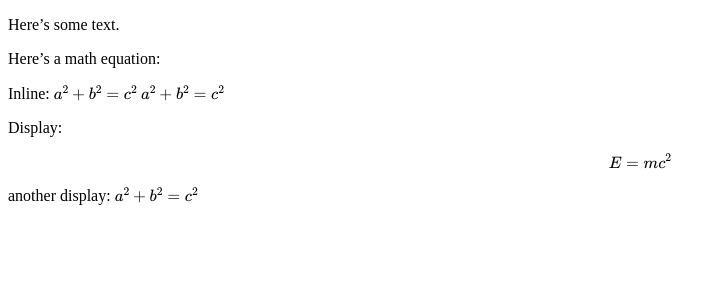
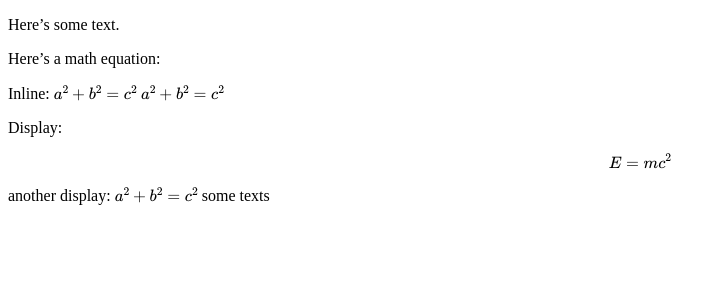
Before and after one commit to henryzhang11/questions-I-have, a Jekyll site: the page built from _posts/2023-08-08-representation-theory-notes-3.md, in a window 1280 px wide. Shown: the top 300 px of the page, without its empty margins (0-726 px from the left). Built offline with Jekyll 4.4.1, drawn with Linux system fonts in a browser that asks for light colours; formulas are drawn with MathJax 3.

Commit message:
Update 2023-08-08-representation-theory-notes-3.md

```diff
--- a/_posts/2023-08-08-representation-theory-notes-3.md
+++ b/_posts/2023-08-08-representation-theory-notes-3.md
@@ -12,4 +12,6 @@ Inline: \\( a^2 + b^2 = c^2 \\) $a^2 + b^2 = c^2$
 Display:
 \\[ E = mc^2 \\]
 
-another display: $$a^2 + b^2 = c^2$$
+another display:
+$$a^2 + b^2 = c^2$$
+some texts
```
